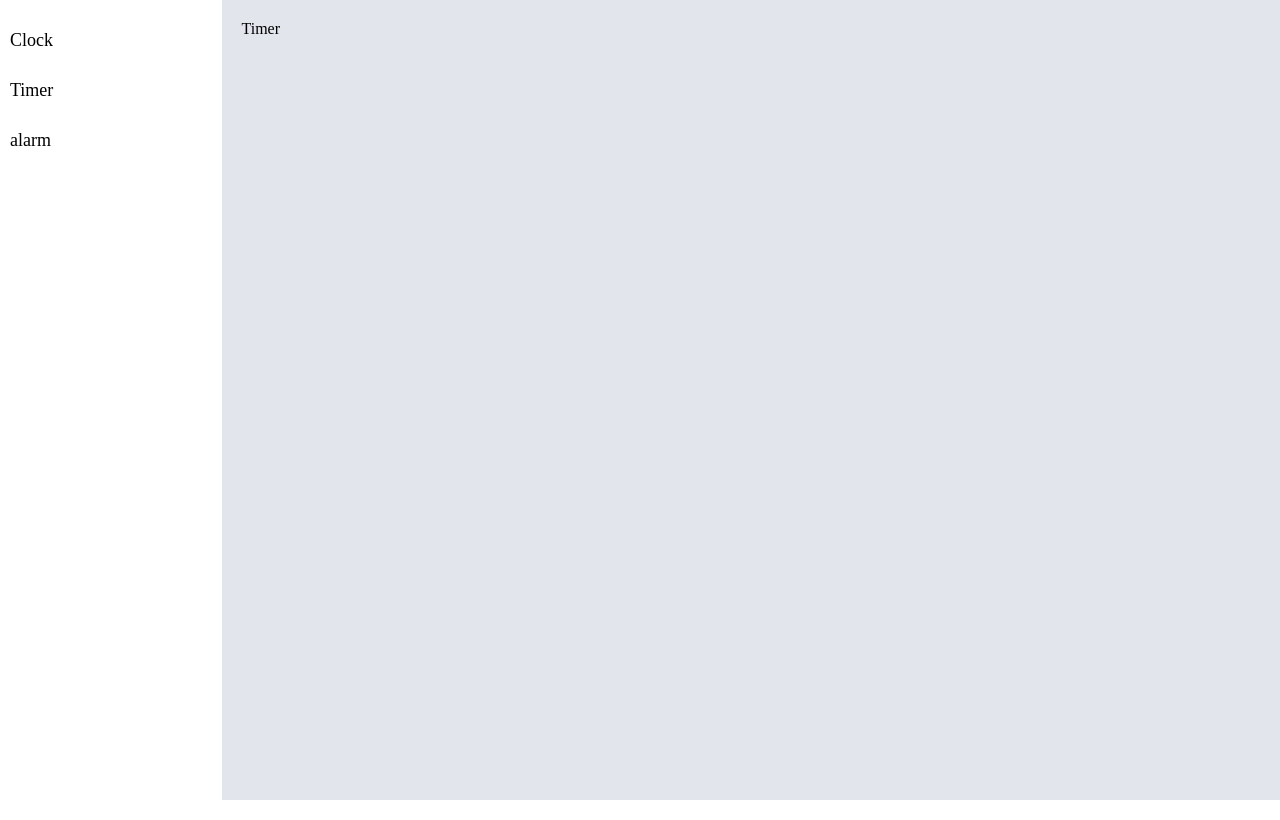
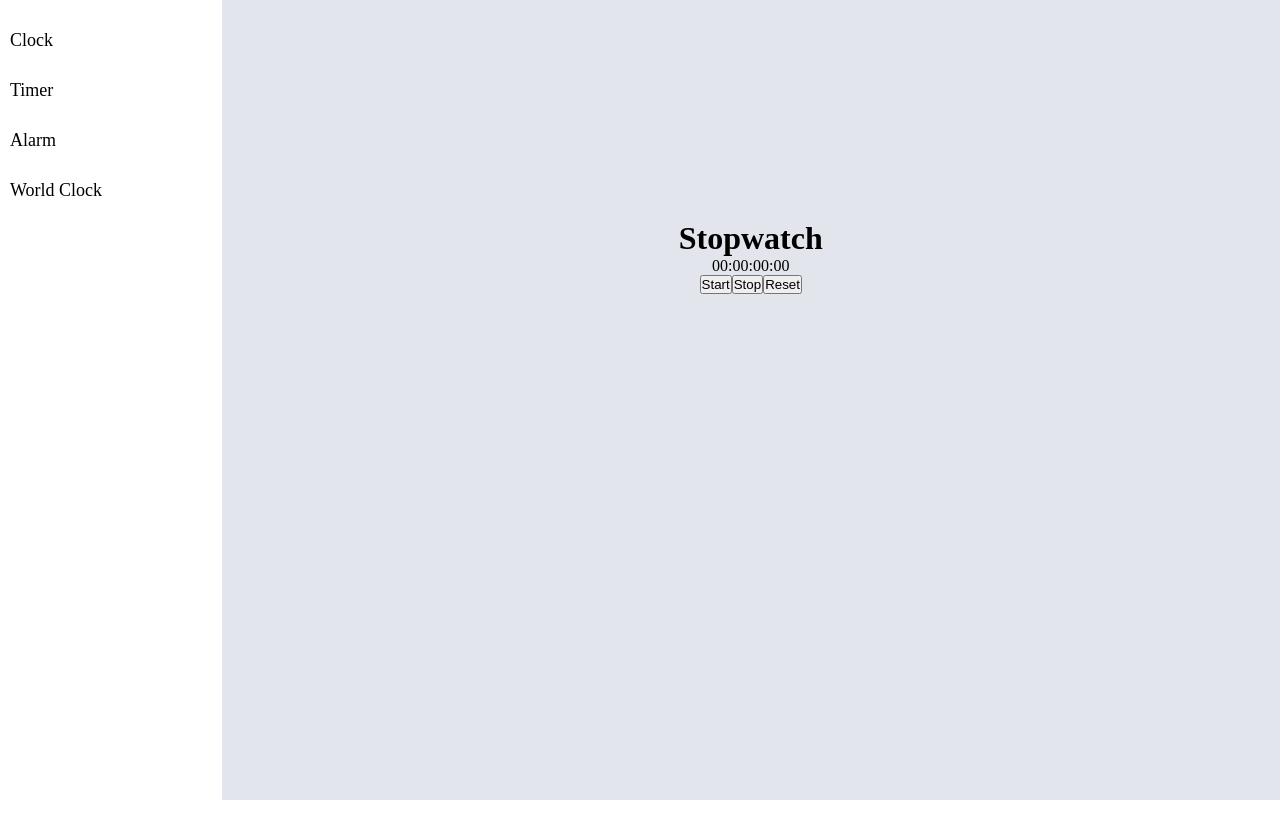
Before and after one commit to asadekk/Digital-Clock, a React (Vite) app: page /timer in a window 1280 px wide. Built offline with nearby package versions, Linux system fonts and the light colour scheme.

Commit message:
Timer tayyor

```diff
--- a/index.html
+++ b/index.html
@@ -4,7 +4,7 @@
     <meta charset="UTF-8" />
     <link rel="icon" type="image/svg+xml" href="/favicon.svg" />
     <meta name="viewport" content="width=device-width, initial-scale=1.0" />
-    <title>clock</title>
+    <title>FokusTime</title>
   </head>
   <body>
     <div id="root"></div>
--- a/src/App.css
+++ b/src/App.css
@@ -53,3 +53,7 @@ a {
   text-align: center;
   margin-top: 200px;
 }
+.stopwatch{
+  text-align: center;
+  margin-top: 200px;
+}
--- a/src/App.jsx
+++ b/src/App.jsx
@@ -6,6 +6,7 @@ import Clock from './Pages/Clock'
 import Timer from './Pages/Timer'
 import Alarm from './Pages/Alarm'
 import Layout from './layout/Layout'
+import Worldclock from './pages/Worldclock';
 // ===
 
 function App() {
@@ -17,6 +18,7 @@ function App() {
           <Route path='/clock' element={<Clock></Clock>}></Route>
           <Route path='/timer' element={<Timer></Timer>}></Route>
           <Route path='/alarm' element={<Alarm></Alarm>}></Route>
+          <Route path='/world' element={<Worldclock></Worldclock>}></Route>
         </Route>
       </Routes>
     </>
--- a/src/layout/Layout.jsx
+++ b/src/layout/Layout.jsx
@@ -9,7 +9,8 @@ function Layout() {
       <div className='leftPanel' >
           <div className='linkBtn'><Link to={"/clock"}>Clock</Link></div>
           <div className='linkBtn'><Link to={"/timer"}>Timer</Link></div>
-          <div className='linkBtn'><Link to={"/alarm"}>alarm</Link></div>
+          <div className='linkBtn'><Link to={"/alarm"}>Alarm</Link></div>
+          <div className='linkBtn'><Link to={"/world"}>World Clock</Link></div>
       </div>
 
       <main className='rigthPanel'>
--- a/src/pages/Clock.jsx
+++ b/src/pages/Clock.jsx
@@ -14,13 +14,14 @@ const Clock =  () => {
 
 
   const formattedTime = time.toLocaleTimeString();
-
+  const formattedDate = time.toLocaleDateString();
 
 
   return(
     <div className="clock-container">
       <h1>Digital clock</h1>
       <div className="clock-display">{formattedTime}</div>
+      <p>{formattedDate}</p>
     </div>
 
   )
--- a/src/pages/Timer.jsx
+++ b/src/pages/Timer.jsx
@@ -1,9 +1,68 @@
-import React from 'react'
+import React, { useState, useEffect, useRef } from "react";
 
 function Timer() {
+  const [isRunning, setIsRunning] = useState(false);
+  const [elapsedTime, setElapsedTime] = useState(0);
+
+  const intervalRef = useRef(null);
+  const startTimeRef = useRef(0);
+
+  useEffect(() => {
+    if (isRunning) {
+      intervalRef.current = setInterval(() => {
+        setElapsedTime(Date.now() - startTimeRef.current);
+      }, 10);
+    }
+
+    return () => clearInterval(intervalRef.current);
+  }, [isRunning]);
+
+  const start = () => {
+    if (isRunning) return;
+
+    setIsRunning(true);
+    startTimeRef.current = Date.now() - elapsedTime;
+  };
+
+  const stop = () => {
+    setIsRunning(false);
+  };
+
+  const reset = () => {
+    clearInterval(intervalRef.current);
+    setIsRunning(false);
+    setElapsedTime(0);
+  };
+
+  const formatTime = () => {
+    const hours = Math.floor(elapsedTime / 3600000);
+    const minutes = Math.floor((elapsedTime % 3600000) / 60000);
+    const seconds = Math.floor((elapsedTime % 60000) / 1000);
+    const milliseconds = Math.floor((elapsedTime % 1000) / 10);
+
+    return `${String(hours).padStart(2, "0")}:${String(
+      minutes
+    ).padStart(2, "0")}:${String(
+      seconds).padStart(
+      2,
+      "0"
+    )}:${String(
+      milliseconds).padStart(2, "0")}`;
+  };
+
   return (
-    <div>Timer</div>
-  )
+    <div className="stopwatch">
+      <h1>Stopwatch</h1>
+
+      <div className="display">{formatTime()}</div>
+
+      <div className="buttons">
+        <button onClick={start}>Start</button>
+        <button onClick={stop}>Stop</button>
+        <button onClick={reset}>Reset</button>
+      </div>
+    </div>
+  );
 }
 
-export default Timer
+export default Timer;
--- /dev/null
+++ b/src/pages/Worldclock.jsx
@@ -0,0 +1,9 @@
+import React from 'react'
+
+function WorldClock() {
+  return (
+    <div>WorldClock</div>
+  )
+}
+
+export default WorldClock
```
Also changed, not shown: 1 other file (tests, documents, lock files or other folders).
